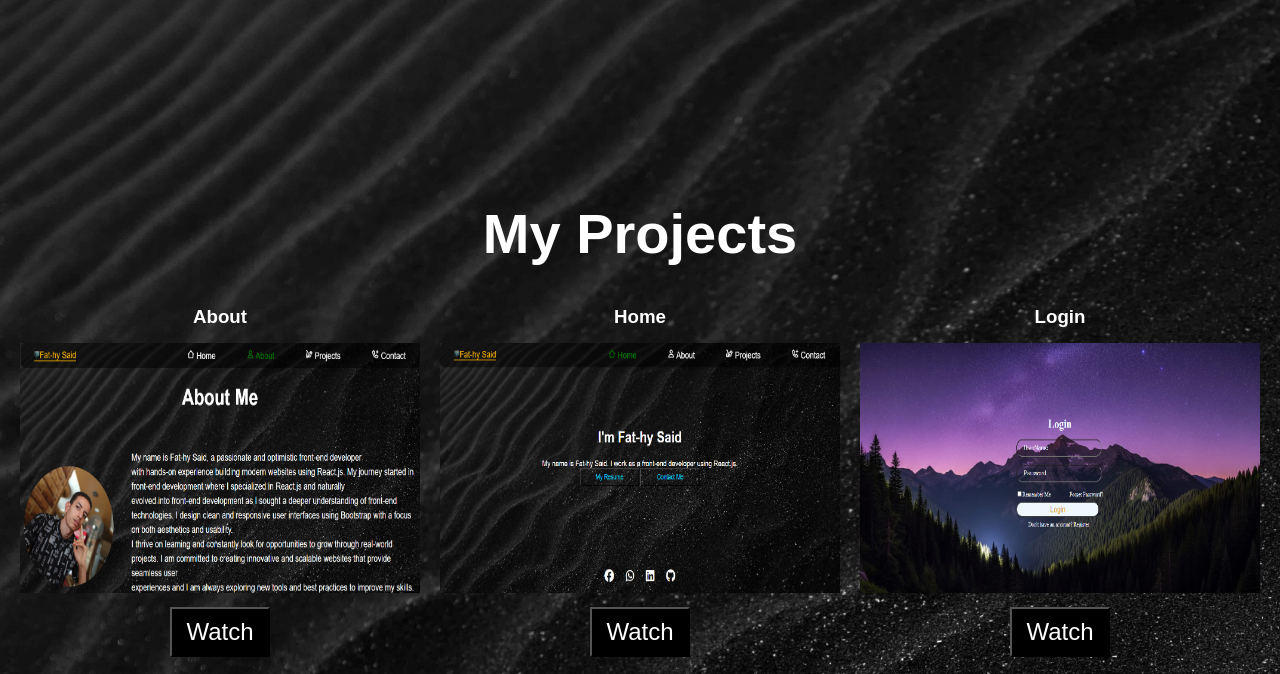
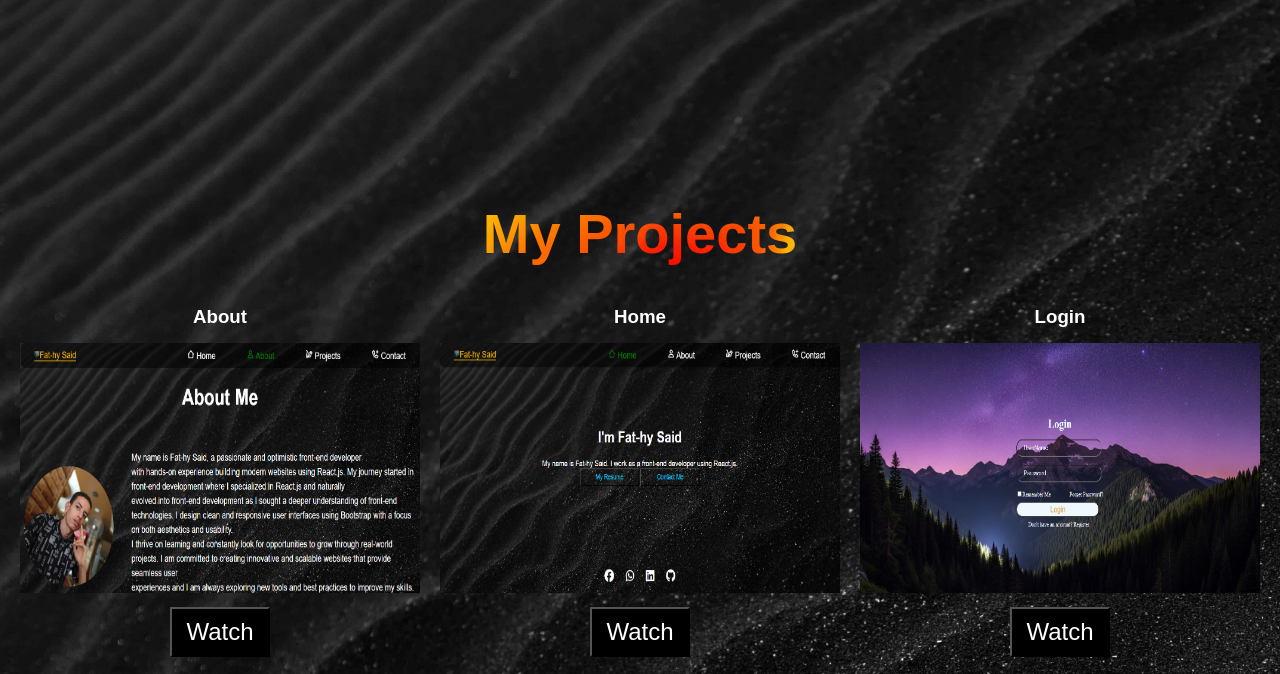
Before and after one commit to Fathy-Said-Hub/portfolio, a plain HTML site: page Porjects.html in a window 1280 px wide. Shown: the part 66-740 px from the top of the page. Drawn offline with Linux system fonts and the light colour scheme.

Commit message:
Update projects.css

```diff
--- a/css/projects.css
+++ b/css/projects.css
@@ -137,6 +137,11 @@ display: none;
     justify-content: center;
     align-items: center;
 }
+.sec h1{
+    background-image: url("../img/forst.jpg");
+    -webkit-text-fill-color: transparent;
+    -webkit-background-clip: text;
+}
 #header{
     color: #fff;
     font-size: 3.5rem;
```
